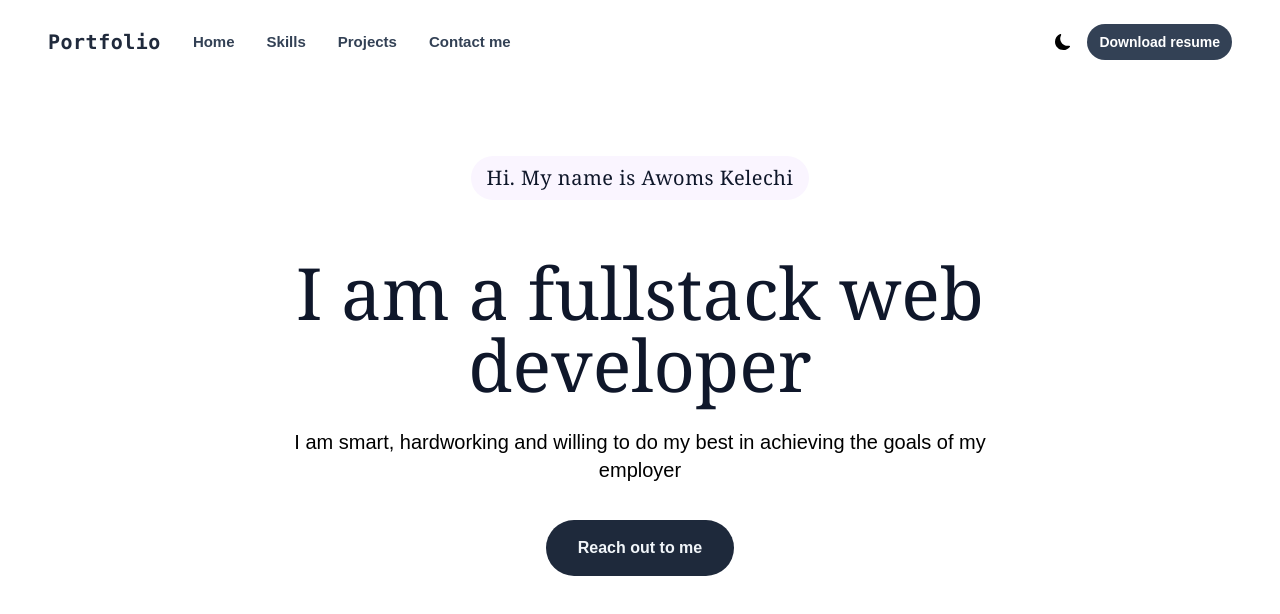
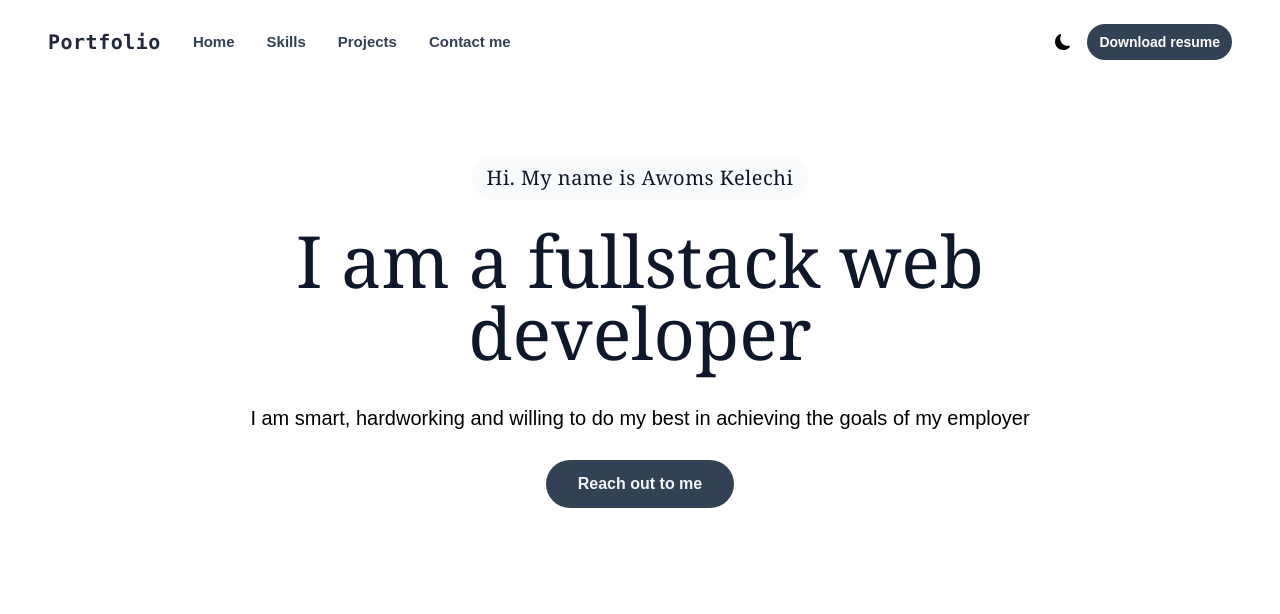
Before and after one commit to Kelechi095/Portfolio, a React (Vite) app: page / in a window 1280 px wide. Shown: the top 614 px of the page. Built offline with nearby package versions, Linux system fonts and the light colour scheme.

Commit message:
modified styling

```diff
--- a/src/index.css
+++ b/src/index.css
@@ -32,18 +32,18 @@
   }
 
   .hero-label {
-    @apply mx-auto font-serif text-center md:text-lg lg:text-xl p-2 w-fit rounded-full bg-purple-50 dark:bg-purple-200 px-4 tracking-wide leading-5 text-slate-900
+    @apply mx-auto font-serif text-center md:text-lg lg:text-xl p-2 w-fit rounded-full bg-slate-50 dark:bg-slate-200 px-4 tracking-wide leading-5 text-slate-900
   }
   .hero-main-text {
-    @apply mt-12 mx-auto max-w-md text-5xl md:text-6xl lg:text-7xl md:max-w-lg  lg:max-w-4xl text-center font-serif p-2 text-slate-900 dark:text-white
+    @apply mt-4 m-4 mx-auto max-w-md text-5xl md:text-6xl lg:text-7xl md:max-w-lg  lg:max-w-4xl text-center font-serif p-2 text-slate-900 dark:text-white
   }
 
   .hero-sub-text {
-    @apply text-sm font-medium max-w-md md:max-w-lg text-textColor lg:max-w-3xl lg:text-xl text-center my-2 mx-auto p-3 dark:text-white
+    @apply text-[15px] font-medium max-w-md md:max-w-lg text-textColor lg:max-w-4xl lg:text-xl text-center my-2 mx-auto p-3 dark:text-white
   }
 
   .hero-button {
-    @apply mt-4 py-4 px-8 font-semibold  bg-slate-800 hover:bg-slate-700 dark:bg-slate-600  dark:hover:bg-slate-500 text-slate-100  transition duration-300 rounded-full
+    @apply mt-2 py-3 px-8 font-semibold  bg-slate-700 hover:bg-slate-600 dark:bg-slate-600  dark:hover:bg-slate-500 text-slate-100  transition duration-300 rounded-full
   }
 
   .cards-container {
```
